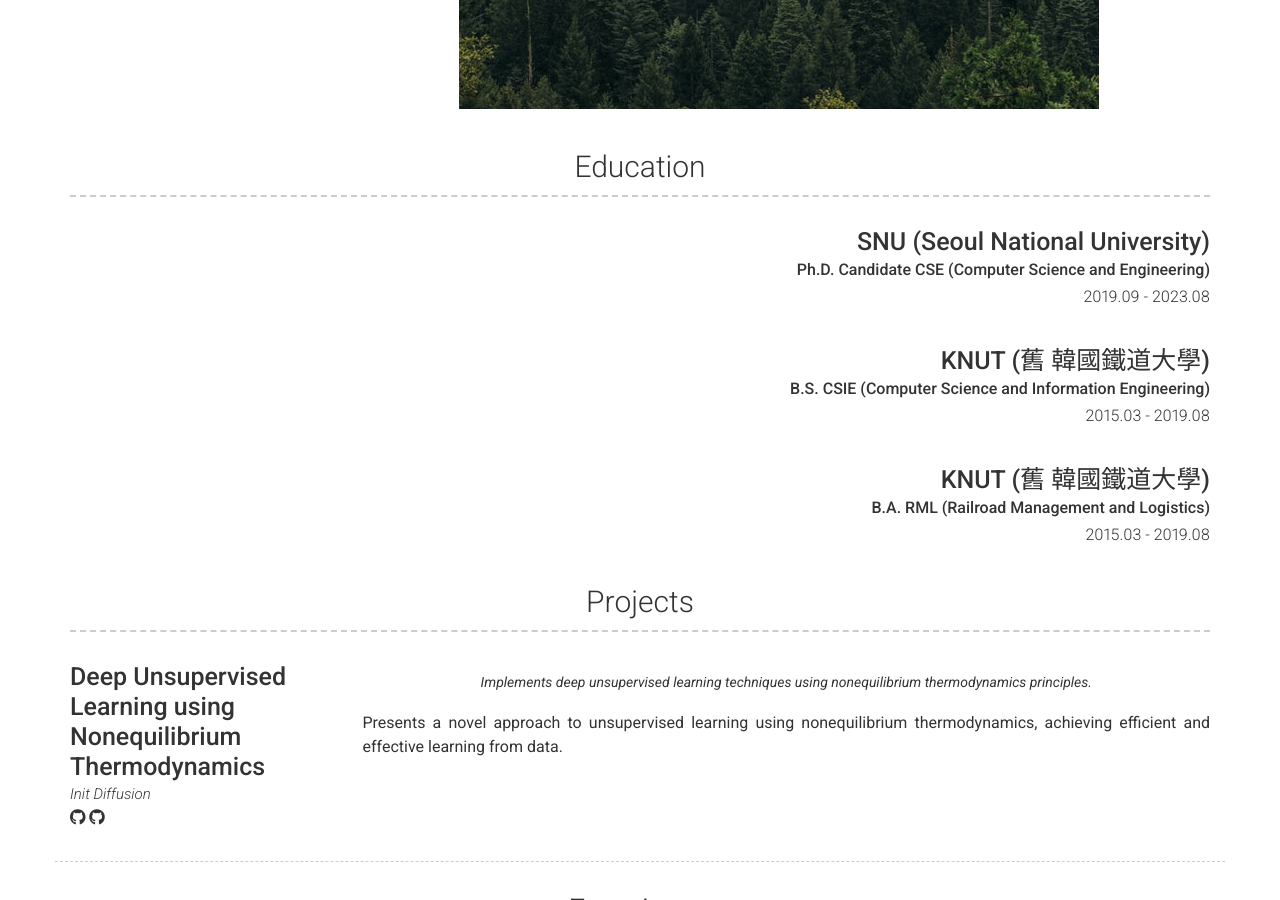
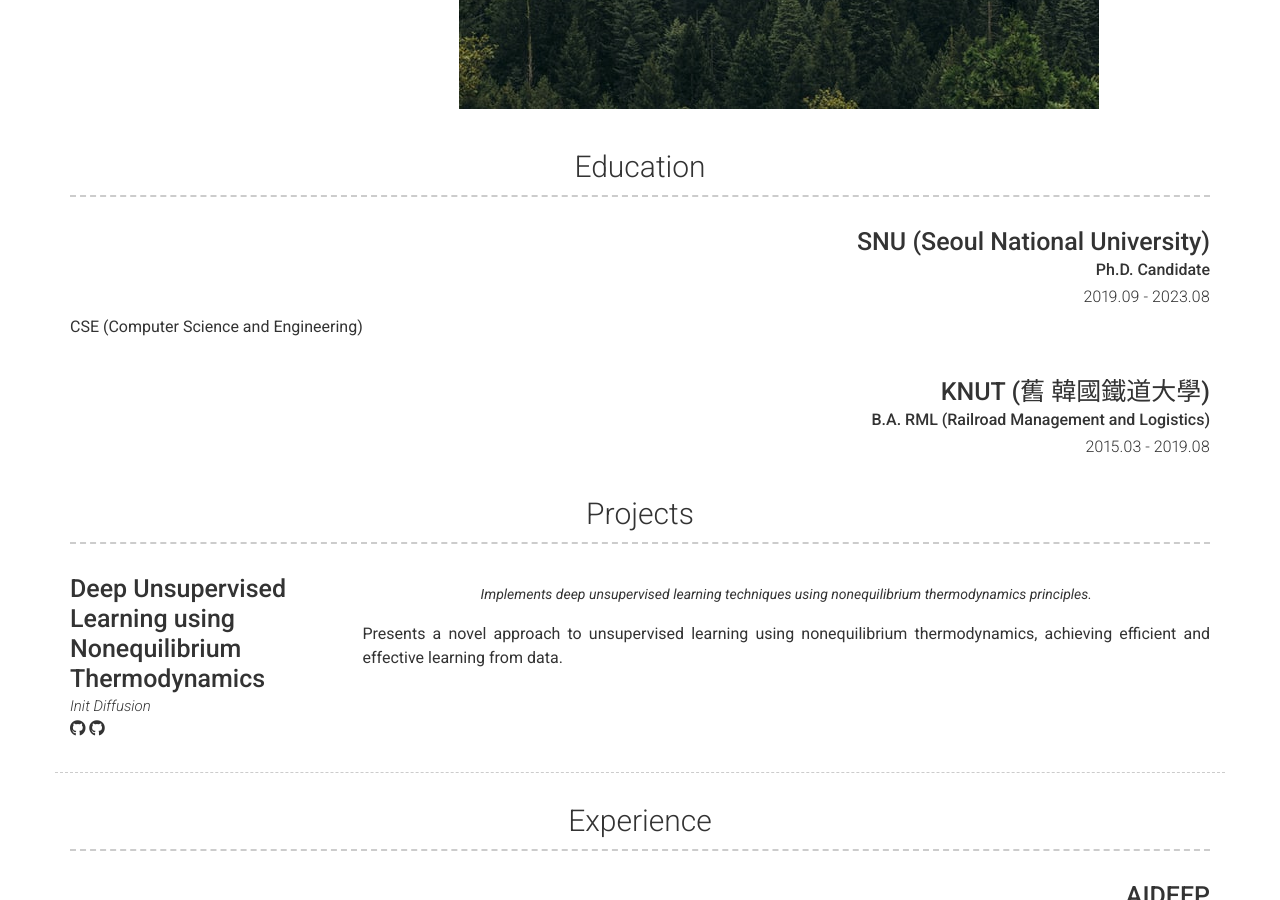
Before and after one commit to youngunghan/yuhan.github.io, a Jekyll site: the page built from index.md, in a window 1280 px wide and 900 px high, scrolled down 779 px. Built offline with Jekyll 4.4.1, drawn with Linux system fonts in a browser that asks for light colours; nearby versions of some CDN libraries.

Commit message:
add v0.6

```diff
--- a/_config.yml
+++ b/_config.yml
@@ -67,18 +67,15 @@ content:
     content:
       - layout: top-right
         title: SNU (Seoul National University)
-        sub_title: Ph.D. Candidate CSE (Computer Science and Engineering)
+        sub_title: Ph.D. Candidate
         caption: 2019.09 - 2023.08
         # quote: >
         #   Short institution or course description (optional)
-        # description: | # this will include new lines to allow paragraphs
-        #   this will include new lines to allow paragraphs
+        description: CSE (Computer Science and Engineering)
       - layout: top-right
         title: KNUT (舊 韓國鐵道大學)
         sub_title: B.S. CSIE (Computer Science and Information Engineering)
         caption: 2015.03 - 2019.08
-      - layout: top-right
-        title: KNUT (舊 韓國鐵道大學)
         sub_title: B.A. RML (Railroad Management and Logistics)
         caption: 2015.03 - 2019.08
 
@@ -110,15 +107,11 @@ content:
         title: AIDEEP
         sub_title: Senior Research Engineer
         caption: Mar 2025 - Present
-        link: http://www.aideep.ai/
         # quote: >
         #   Short description of the company (optional)
         # description: | # this will include new lines to allow paragraphs
         #   Description of role
         #   AIDEEP
-    content:
-      - layout: right
-        title: AIDEEP
         sub_title: Assistant Research Engineer
         caption: Dec 2023 - Mar 2025
         link: http://www.aideep.ai/
```
